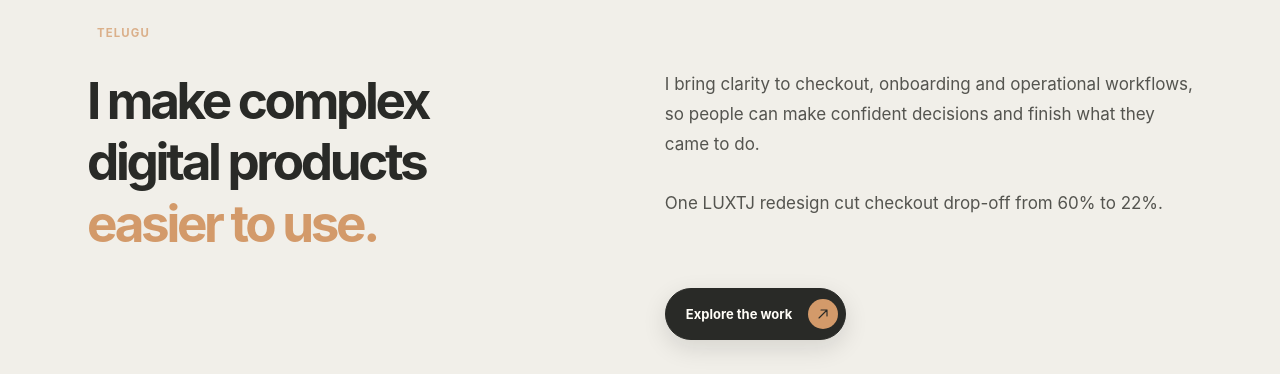
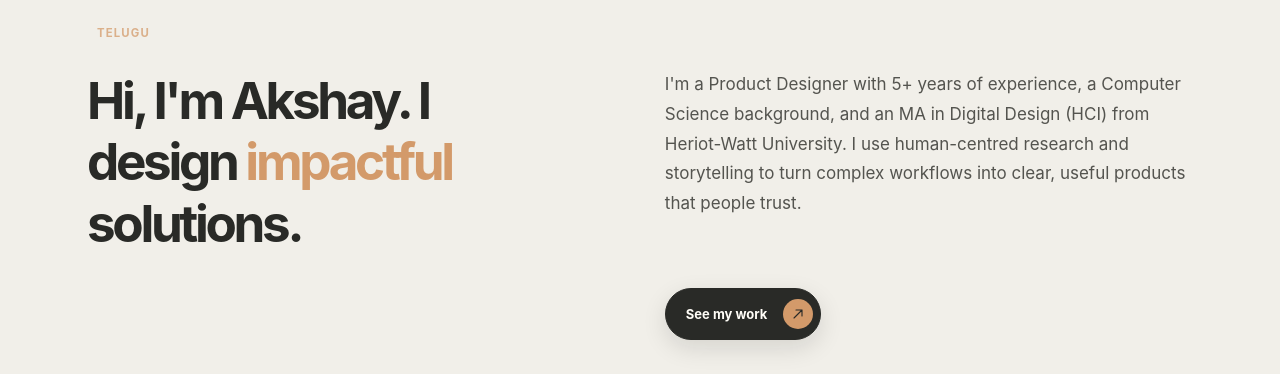
Before and after one commit to Akshayux/akshay-portfolio, a Next.js app: page / in a window 1280 px wide. Shown: the part 409-783 px from the top of the page. Built offline with nearby package versions, Linux system fonts and the light colour scheme.

Commit message:
Update homepage hero copy

```diff
--- a/app/page.tsx
+++ b/app/page.tsx
@@ -10,9 +10,9 @@ export default function Home(){return <PageFrame>
       <div className="hero-introduction">
         <LanguageGreeting className="reveal"/>
         <div className="hero-copy hero-copy-body reveal">
-          <h1 id="hero-title" className="hero-statement">I make complex digital products <span>easier to use.</span></h1>
-          <div className="hero-support"><p>I bring clarity to checkout, onboarding and operational workflows, so people can make confident decisions and finish what they came to do.</p><p>One LUXTJ redesign cut checkout drop-off from 60% to 22%.</p></div>
-          <div className="hero-cta-row"><Link className="button hero-primary-button" href="/work" data-cursor-label="View"><span>Explore the work</span><span className="button-icon" aria-hidden="true"><Arrow/></span></Link></div>
+          <h1 id="hero-title" className="hero-statement">Hi, I&apos;m Akshay. I design <span>impactful</span> solutions.</h1>
+          <div className="hero-support"><p>I&apos;m a Product Designer with 5+ years of experience, a Computer Science background, and an MA in Digital Design (HCI) from Heriot-Watt University. I use human-centred research and storytelling to turn complex workflows into clear, useful products that people trust.</p></div>
+          <div className="hero-cta-row"><Link className="button hero-primary-button" href="/work" data-cursor-label="View"><span>See my work</span><span className="button-icon" aria-hidden="true"><Arrow/></span></Link></div>
         </div>
       </div>
     </div>
```
